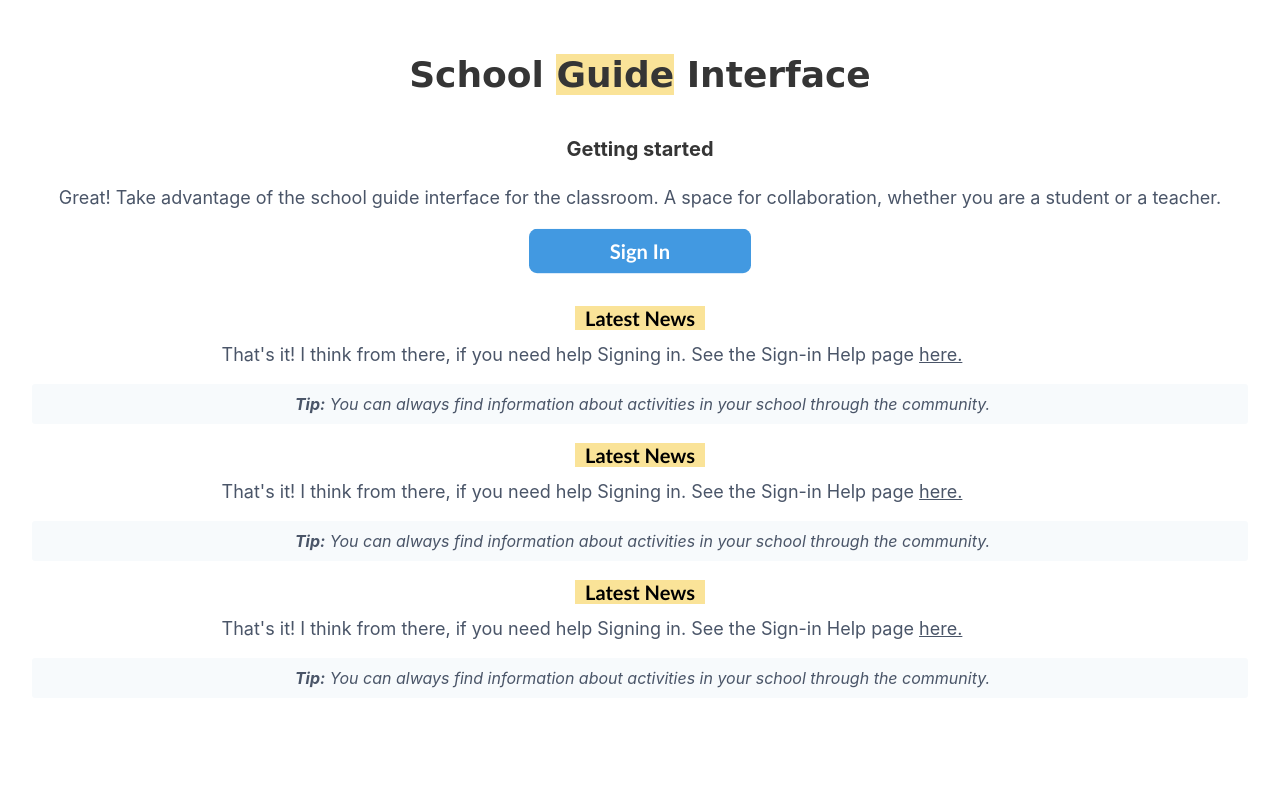
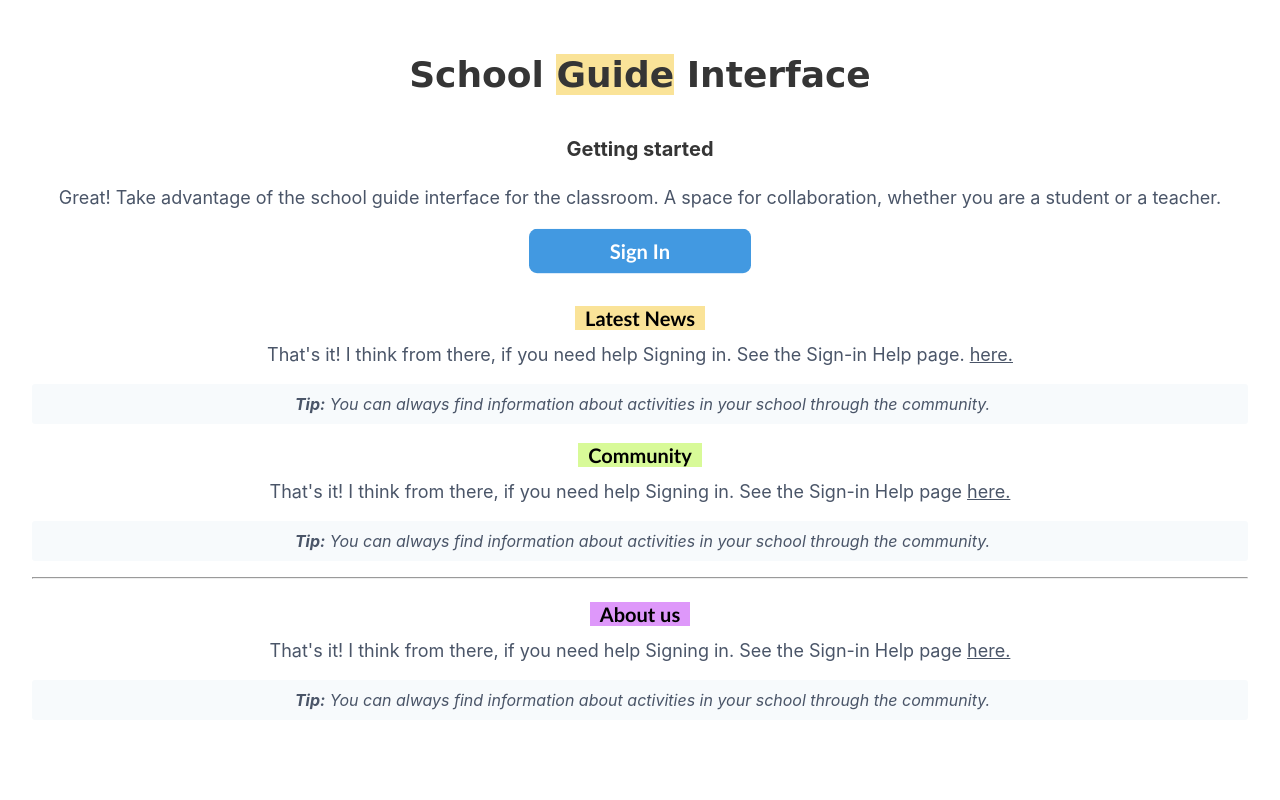
Before and after one commit to Overcops/School-Guide-Interface, a PHP site: page / in a window 1280 px wide. Run offline with PHP 8.4, Linux system fonts and the light colour scheme.

Commit message:
Add files via upload

```diff
--- a/index.css
+++ b/index.css
@@ -89,10 +89,29 @@ button {
     text-align:center;
     font-family: 'Gill Sans', 'Gill Sans MT', Calibri, 'Trebuchet MS', sans-serif;
 }
+.txt-m2 {
+    background-color: rgb(216, 250, 152);
+    padding-left: 10px;
+    padding-right: 10px;
+    font-size: 20px;
+    font-weight: 700;
+    text-align:center;
+    font-family: 'Gill Sans', 'Gill Sans MT', Calibri, 'Trebuchet MS', sans-serif;
+}
+.txt-m3 {
+
+    background-color: rgb(222, 152, 250);
+    padding-left: 10px;
+    padding-right: 10px;
+    font-size: 20px;
+    font-weight: 700;
+    text-align:center;
+    font-family: 'Gill Sans', 'Gill Sans MT', Calibri, 'Trebuchet MS', sans-serif;
+}
 
 .ms-1 {
     margin-top: 8px;
-    max-width: 70rem;
+    max-width: 100rem;
     text-align: center;
     font-size: 18px;
     color: #4a5568;
@@ -127,3 +146,7 @@ button {
     color: rgb(250, 227, 152);
     transform:scale(1.025) translateZ(0px);
 }
+
+hr {
+    margin-bottom: 20px;
+}
--- a/index.html
+++ b/index.html
@@ -12,6 +12,7 @@
         <div class="index">
             <div>
                 <main class="flex">
+                    <canvas width="1280" height="657" style="position: fixed; top: 0px; left: 0px; width: 100%; height: 100%; background: transparent; pointer-events: none; z-index: 10;"></canvas>
                     <section>
                         <div>
                             <h1 class="text-h1">School <span style="background-color:rgb(250, 227, 152)">Guide</span>
@@ -38,7 +39,8 @@
                                 </div>
                                 <p class="ms-1">
                                     That's it! I think from there, if you need help Signing in.
-                                    See the Sign-in Help page
+                                    See the Sign-in Help page.
+
                                     <span class="PI">
                                         <a href=""class="mspan" >here.</a>
                                     </span>
@@ -51,7 +53,7 @@
                                     </p>
                                 </div>
                                 <div class="item-m-1">
-                                    <span class="txt-m1">Latest News</span>
+                                    <span class="txt-m2">Community</span>
                                 </div>
                                 <p class="ms-1">
                                     That's it! I think from there, if you need help Signing in.
@@ -67,8 +69,9 @@
                                         about activities in your school through the community.
                                     </p>
                                 </div>
+                                <hr>
                                 <div class="item-m-1">
-                                    <span class="txt-m1">Latest News</span>
+                                    <span class="txt-m3">About us</span>
                                 </div>
                                 <p class="ms-1">
                                     That's it! I think from there, if you need help Signing in.
@@ -85,6 +88,7 @@
                                     </p>
                                 </div>
                             </div>
+                            <script src="text.js"></script>
                         </div>
                     </section>
                 </main>
```
